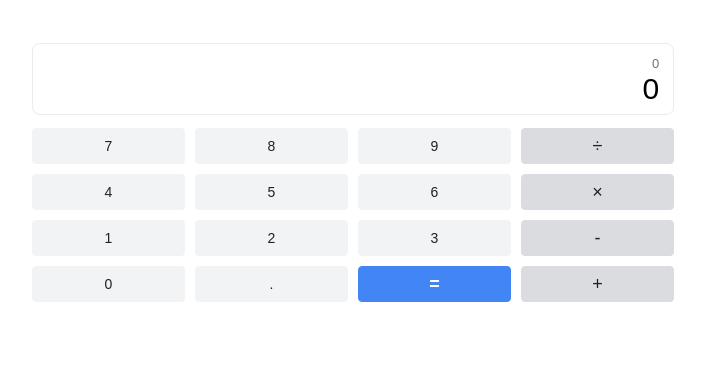
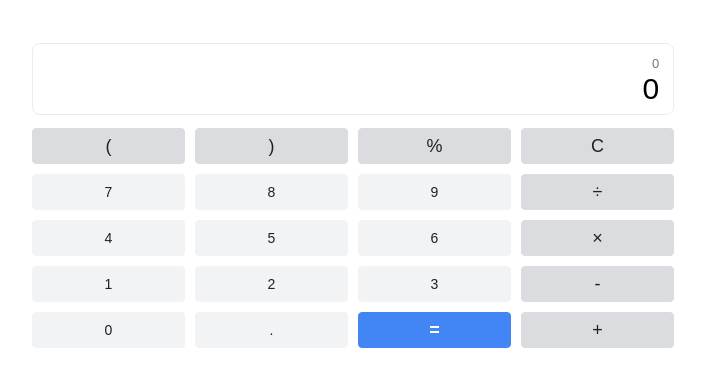
Before and after one commit to todymic/calculator, a React (Create React App) app in the folder ui/: page / in a window 1280 px wide. Shown: the top 386 px of the page, without its empty margins (287-992 px from the left). Built offline with nearby package versions, Linux system fonts and the light colour scheme.

Commit message:
onClick event on every Buttons

```diff
--- a/ui/src/App.js
+++ b/ui/src/App.js
@@ -15,31 +15,106 @@ class App extends Component {
             result: 0,
             input: 0
         };
-        this.numbers = [
-            ['7','8','9','÷'],
-            ['4','5','6','×'],
-            ['1','2','3','-'],
-            ['0','.','=','+'],
+        this.pad = [
+            ['(', ')', '%', 'C'],
+            ['7', '8', '9', '÷'],
+            ['4', '5', '6', '×'],
+            ['1', '2', '3', '-'],
+            ['0', '.', '=', '+'],
         ];
+        this.operator = ['+', '-', '×', '÷'];
+        this.sign = ['C', '%', '(', ')'];
+
     }
 
     componentDidMount() {
-        // construct the url of the API call
-        // const url = `${process.env.REACT_APP_API_URL}/calcul`;
-        //
-        // fetch(url, {
-        //     method: 'POST',
-        //     body: JSON.stringify({'input': this.state.input})
-        // })
-        //     .then(res => res.json())
-        //     .then(
-        //         (result) => {
-        //             this.setState({
-        //                 result: result.result
-        //             })
-        //         }
-        //     )
     }
+
+    onClickEqual() {
+    }
+
+    onClickPad(value) {
+
+        if (!this.sign.includes(value)) {
+            let oldInput = this.state.input ? this.state.input : '';
+
+            const letters = oldInput.split(' ');
+            const lastLetter = letters[letters.length - 1];
+            const beforeLastLetter = letters[letters.length - 2];
+
+            // if the last letter is a number or ., remove space between the last and the new input,
+            let space = ' ';
+            if (this.isNumber(lastLetter)
+                || lastLetter === '.'
+                || (!this.isNumber(lastLetter) && !this.isNumber(beforeLastLetter))) {
+                space = ''
+            }
+
+            let input;
+            if (oldInput === '0') {
+                input = value;
+            } else {
+                input = oldInput + space + value;
+            }
+
+            this.setState({
+                'input': input
+            })
+        } else {
+            if (value === 'C') {
+                this.setState({
+                    'input': 0
+                })
+            }
+        }
+
+    }
+
+    onClickOperator(value) {
+
+        let oldInput = this.state.input ? this.state.input : '0';
+
+        const letters = oldInput.split(' ');
+        const lastLetter = letters[letters.length - 1];
+        const beforeLastLetter = letters[letters.length - 2];
+
+        let newInput = oldInput;
+
+        if (this.isNumber(lastLetter) || lastLetter === '.') {
+
+            if (oldInput !== '0') {
+                newInput = oldInput + ' ' + value;
+            }
+
+        } else {
+            // if
+            if (this.isNumber(beforeLastLetter) && !this.isNumber(lastLetter)) {
+                const oldInputSubstr = oldInput.substring(0, oldInput.length - 1);
+
+                if (value !== '-') {
+                    newInput = oldInputSubstr + value;
+                } else {
+
+                    if (['÷', '×'].includes(lastLetter)) {
+                        newInput = oldInput + ' ' + value;
+
+                    } else {
+                        newInput = oldInputSubstr + value;
+                    }
+
+                }
+            }
+
+        }
+
+        this.setState({
+            'input': newInput
+        });
+    }
+
+    isNumber(num) {
+        return (typeof num == 'string' || typeof num == 'number') && !isNaN(num - 0) && num !== '';
+    };
 
     render() {
         // get the status from the state
@@ -52,14 +127,15 @@ class App extends Component {
                         <Input input={this.state.input}/>
                     </ScreenBox>
                     <ButtonBox>
-                        {this.numbers.map((row, i) => {
+                        {this.pad.map((row, i) => {
                             return <tr key={i}>
                                 {row.map((btn, j) => {
-                                    const operator = ['+', '-', '×', '÷']
+
                                     return <Button
                                         key={j}
                                         value={btn}
-                                        className={btn === '=' ? 'equals' : operator.includes(btn) ? 'operator' : 'number'}
+                                        className={btn === '=' ? 'equals' : this.operator.includes(btn) || this.sign.includes(btn) ? 'operator' : 'number'}
+                                        onClick={btn === '=' ? this.onClickEqual.bind(this, btn) : this.operator.includes(btn) ? this.onClickOperator.bind(this, btn) : this.onClickPad.bind(this, btn)}
                                     />
                                 })}
                             </tr>
```
